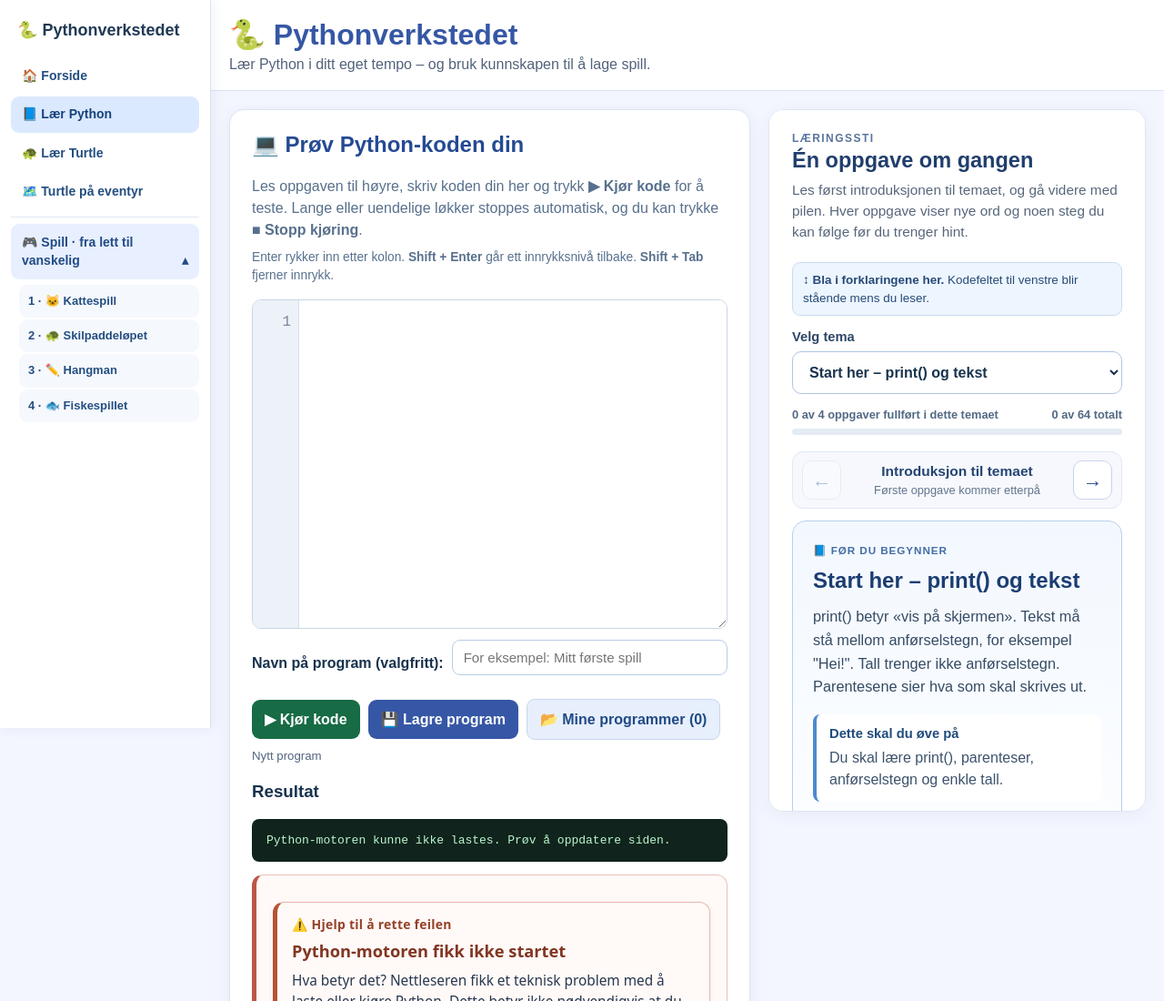
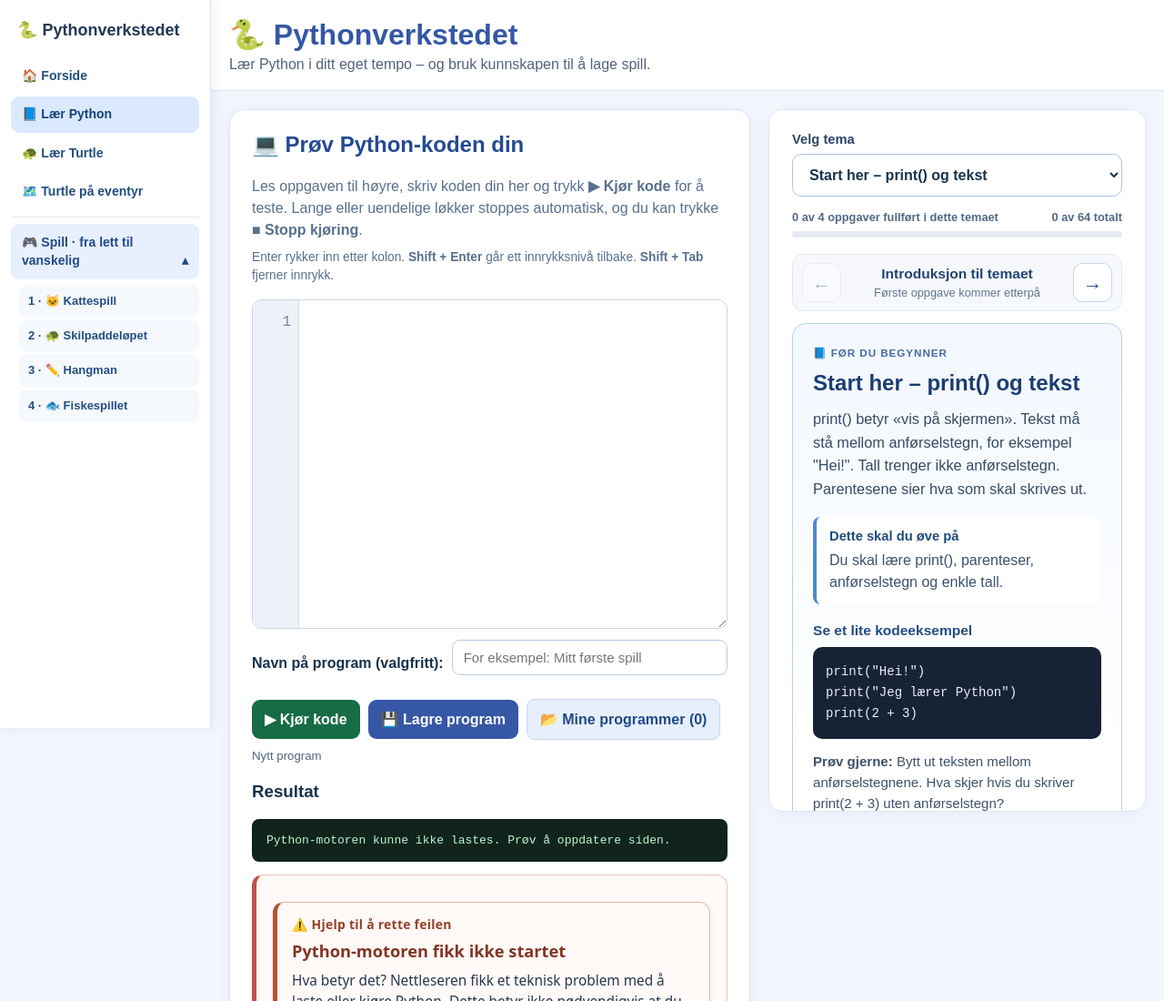
Before and after one commit to Cazepiva/pythonverkstedet, a plain HTML site: page laer-python.html in a window 1280 px wide. Shown: the top 1100 px of the page at 91% size. Drawn offline with Linux system fonts and the light colour scheme.

Commit message:
Remove introductory content from laer-python.html
Removed introductory content from the learning path section.

```diff
--- a/laer-python.html
+++ b/laer-python.html
@@ -749,12 +749,6 @@ body{padding-left:232px!important}
 <p id="python-status" role="status">Laster Python-motoren …</p>
 </section>
 <section class="panel" id="oppgavebank" aria-label="Python-oppgaver">
-  <div class="pv-workshop-header">
-    <div class="pv-workshop-kicker">LÆRINGSSTI</div>
-    <h2>Én oppgave om gangen</h2>
-    <p>Les først introduksjonen til temaet, og gå videre med pilen. Hver oppgave viser nye ord og noen steg du kan følge før du trenger hint.</p>
-    <p class="pv-scroll-message">↕ <strong>Bla i forklaringene her.</strong> Kodefeltet til venstre blir stående mens du leser.</p>
-  </div>
   <div class="pv-topic-chooser">
     <label for="topic-select">Velg tema</label>
     <select id="topic-select"></select>
```
